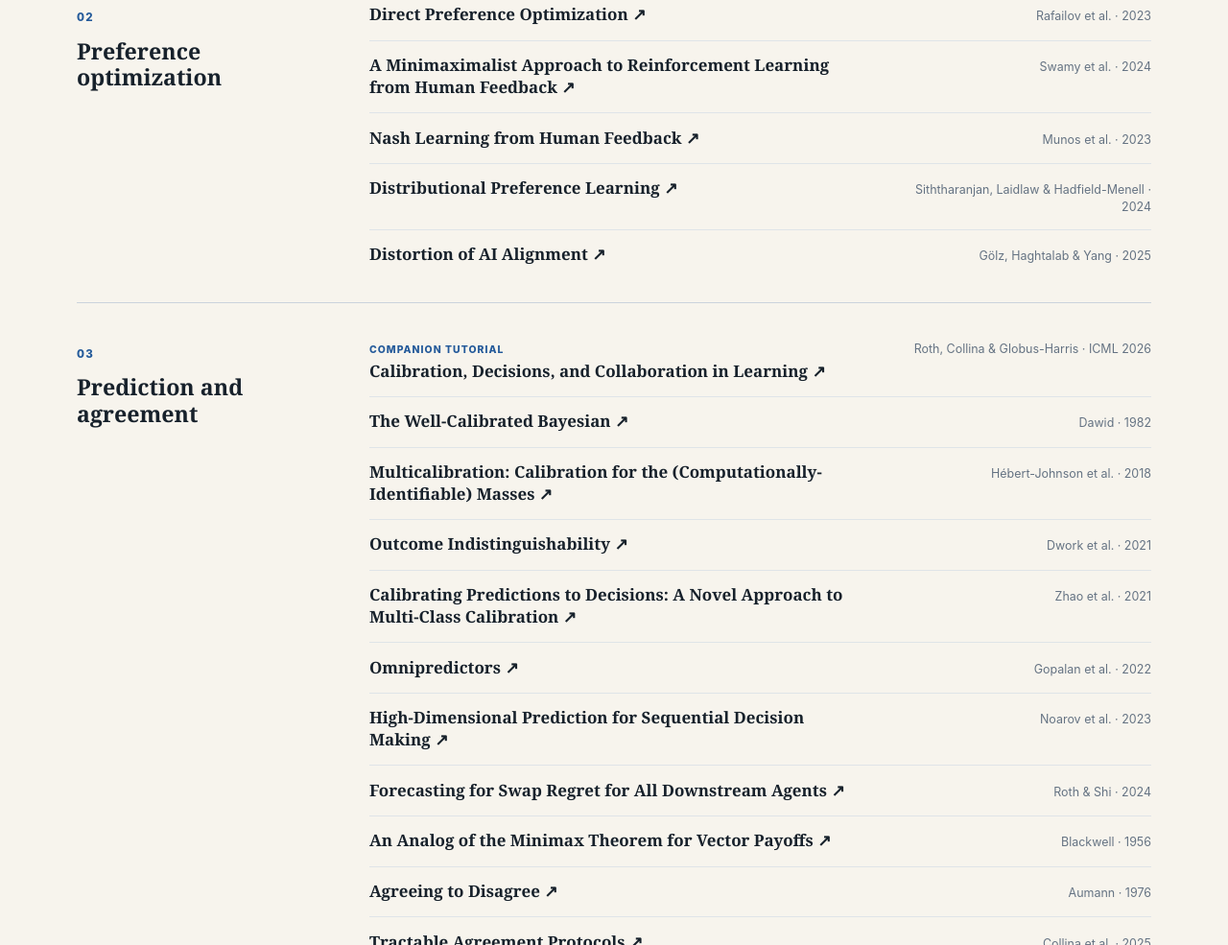
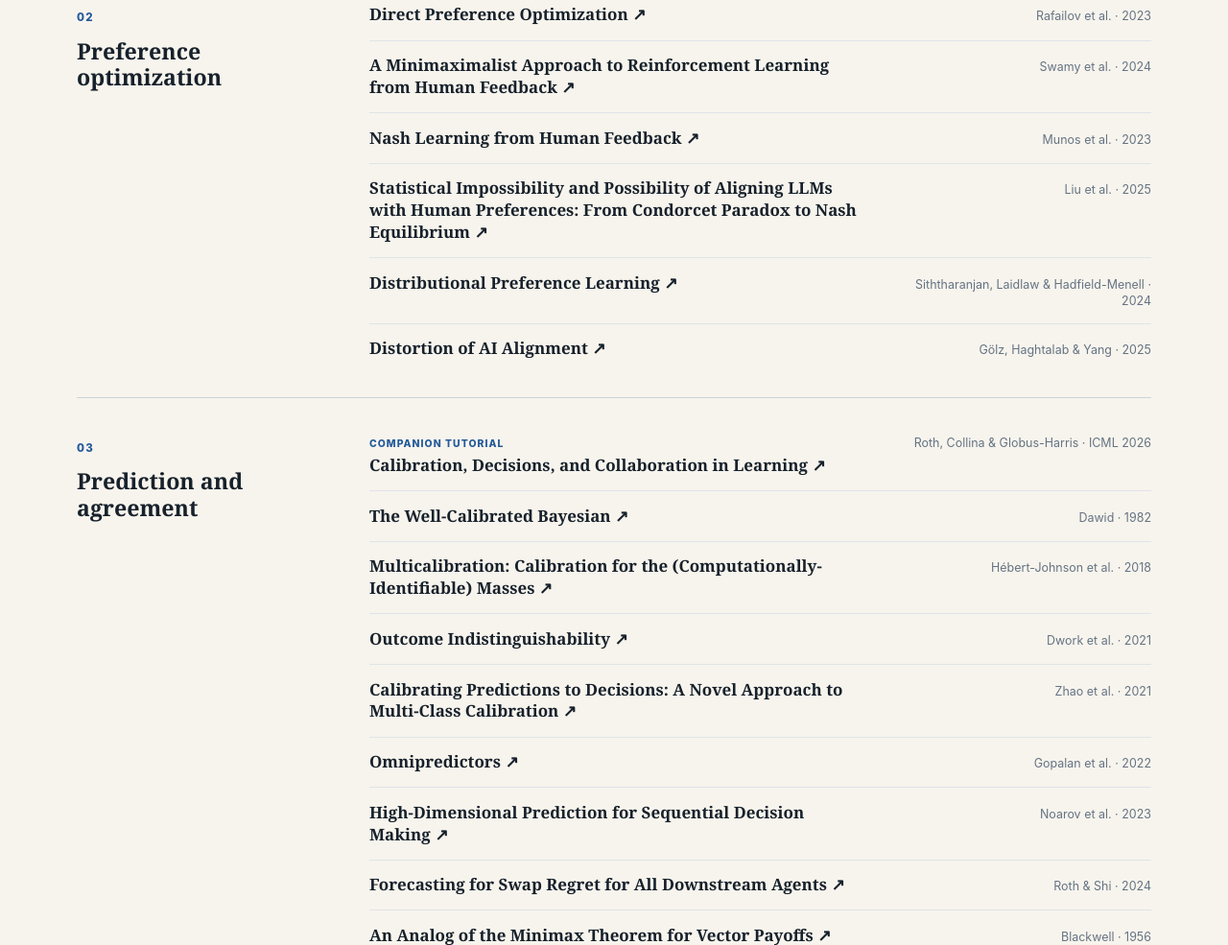
Before and after one commit to aaroth/cis-7000-ai-alignment, a plain HTML site: page docs/index.html in a window 1280 px wide. Shown: the part 2421-3406 px from the top of the page at 96% size. Drawn offline with Linux system fonts and the light colour scheme.

Commit message:
Add preference alignment paper

```diff
--- a/docs/index.html
+++ b/docs/index.html
@@ -215,6 +215,10 @@
                   <span class="reading-meta">Munos et al. · 2023</span>
                 </li>
                 <li>
+                  <a href="https://arxiv.org/abs/2503.10990" target="_blank" rel="noopener noreferrer">Statistical Impossibility and Possibility of Aligning LLMs with Human Preferences: From Condorcet Paradox to Nash Equilibrium <span aria-hidden="true">↗</span></a>
+                  <span class="reading-meta">Liu et al. · 2025</span>
+                </li>
+                <li>
                   <a href="https://arxiv.org/abs/2312.08358" target="_blank" rel="noopener noreferrer">Distributional Preference Learning <span aria-hidden="true">↗</span></a>
                   <span class="reading-meta">Siththaranjan, Laidlaw &amp; Hadfield-Menell · 2024</span>
                 </li>
```
